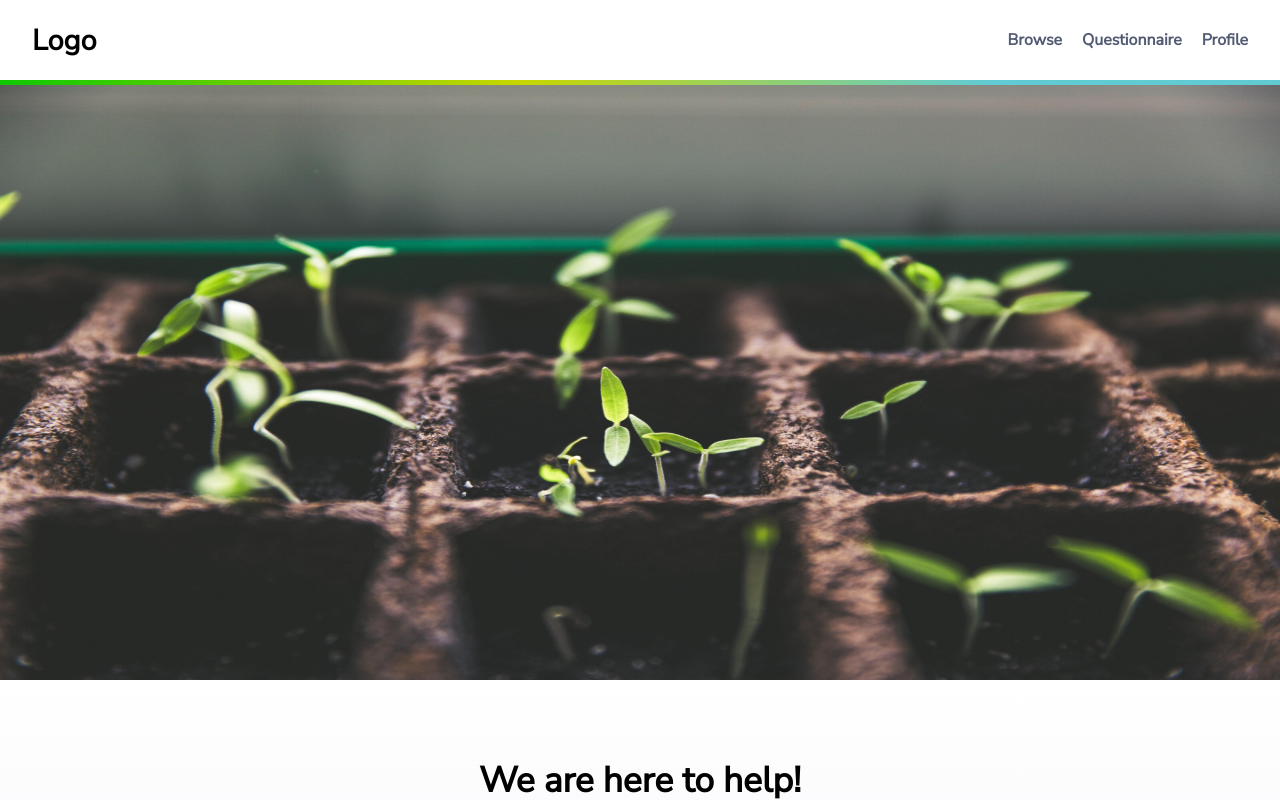
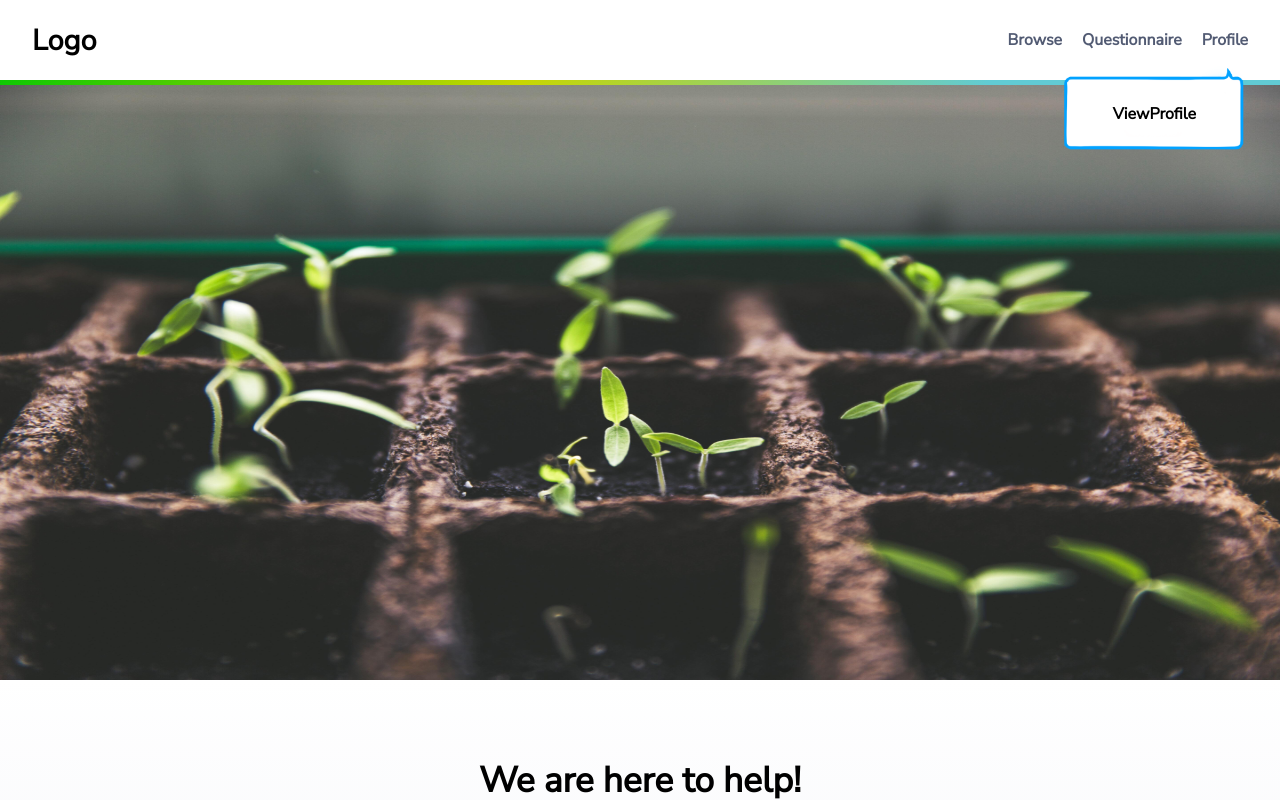
Before and after one commit to SchoolOfCode/w15_collaborative-react-project-fruit-veggie-grow-pro-team-i, a React (Create React App) app in the folder veggie_fruit_growpros/: page / in a window 1280 px wide. Both pictures are taken after a click on the element "Browse". Shown: the top 800 px of the page. Built offline with nearby package versions, Linux system fonts and the light colour scheme; no server answers.

Commit message:
added a popup menu and a file for info

```diff
--- a/veggie_fruit_growpros/src/components/BrowsePage/BrowsePage.js
+++ b/veggie_fruit_growpros/src/components/BrowsePage/BrowsePage.js
@@ -6,6 +6,7 @@ import LandingInfoBlock  from "./LandingInfoBlock/LandingInfoBlock"
 import SortButtons from "./SortButtons";
 import Footer from "../Footer/Footer";
 import Weather from "./weatherSection/Weather"
+import PopAlert from "../popAlert/PopAler"
 
 
 const BrowsePage = ({changePage}) => {
@@ -23,6 +24,7 @@ const BrowsePage = ({changePage}) => {
     <>
     <div className="BrowsePage">
     <Hero/>
+    <PopAlert/>
     <LandingInfoBlock infoHead={"We are here to help!"} infoBody={true}/>
     <PopUp popUpID={popUpID} setpopUpID={setpopUpID} />
       <div className="CardContainer">
--- a/veggie_fruit_growpros/src/components/ProfilePage/ProfilePage.js
+++ b/veggie_fruit_growpros/src/components/ProfilePage/ProfilePage.js
@@ -80,7 +80,7 @@ useEffect(()=>{
     <div className="ProfilePage">
       <header className="ProfilePage__header">
         <div className="ProfilePage__header__imgCont">
-          <h1 className="ProfilePage__header__imgCont__border">J</h1>
+          <h1 className="ProfilePage__header__imgCont__border">{localStorage.getItem("name")[0].toUpperCase()}</h1>
         </div>
         <section className="ProfilePage__header__InfoContainer">
           <h1>{localStorage.getItem("name")}</h1>{/* NAME GOES HERE */}
--- a/veggie_fruit_growpros/src/components/Questionnaire/Questionnaire.js
+++ b/veggie_fruit_growpros/src/components/Questionnaire/Questionnaire.js
@@ -49,6 +49,12 @@ const Questionnaire = ({changePage,setChangePage}) => {
     let [question2,setQuestion2] = useState("none");
     let [question3,setQuestion3] = useState("none");
 
+
+    function onSubmitPopup(){
+
+    }
+
+
     let restartQuest = changePage==="questionnaire"
     useEffect(()=>{
             setQuestion1("inline-block")
@@ -91,6 +97,9 @@ const Questionnaire = ({changePage,setChangePage}) => {
             setInlineVar("none");
             setQuestion1("none")
             setQuestion2("none");
+
+
+            // here
         }
 
 
--- /dev/null
+++ b/veggie_fruit_growpros/src/components/popAlert/PopAler.js
@@ -0,0 +1,11 @@
+import "./popAlert.css"
+
+const PopAlert = () => {
+  return (
+    <div className="PopAlert">
+      <h1 className="PopAlert-message">ViewProfile</h1>
+    </div>
+   );
+}
+
+export default PopAlert;
--- /dev/null
+++ b/veggie_fruit_growpros/src/components/popAlert/popAlert.css
@@ -0,0 +1,17 @@
+.PopAlert{
+  z-index: 20;
+  height: 100px;
+  width: 200px;
+  position: fixed;
+  top: 8%;
+  right: 2%;
+  background: url(/src/components/images/popupmessage.png) no-repeat;
+  background-size: contain;
+  display: flex;
+  justify-content: center;
+  align-items: center;
+  z-index: 10;
+}
+.PopAlert-message{
+  font-size: 1rem;
+}
```
Also changed, not shown: veggie_fruit_growpros/src/components/BrowsePage/popup/popUpInfo.js (added, +50 -0 lines), veggie_fruit_growpros/src/components/images/popupmessage.jpg (added), veggie_fruit_growpros/src/components/images/popupmessage.png (added).
